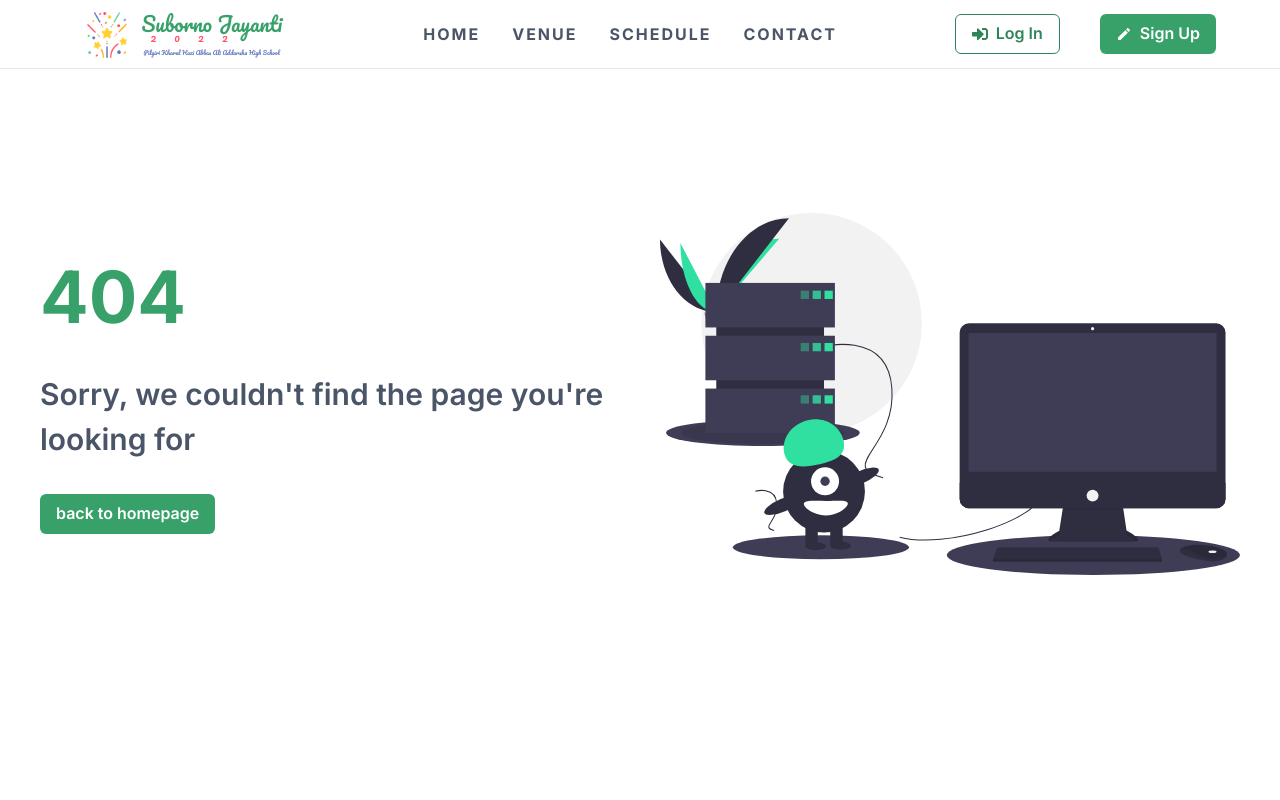
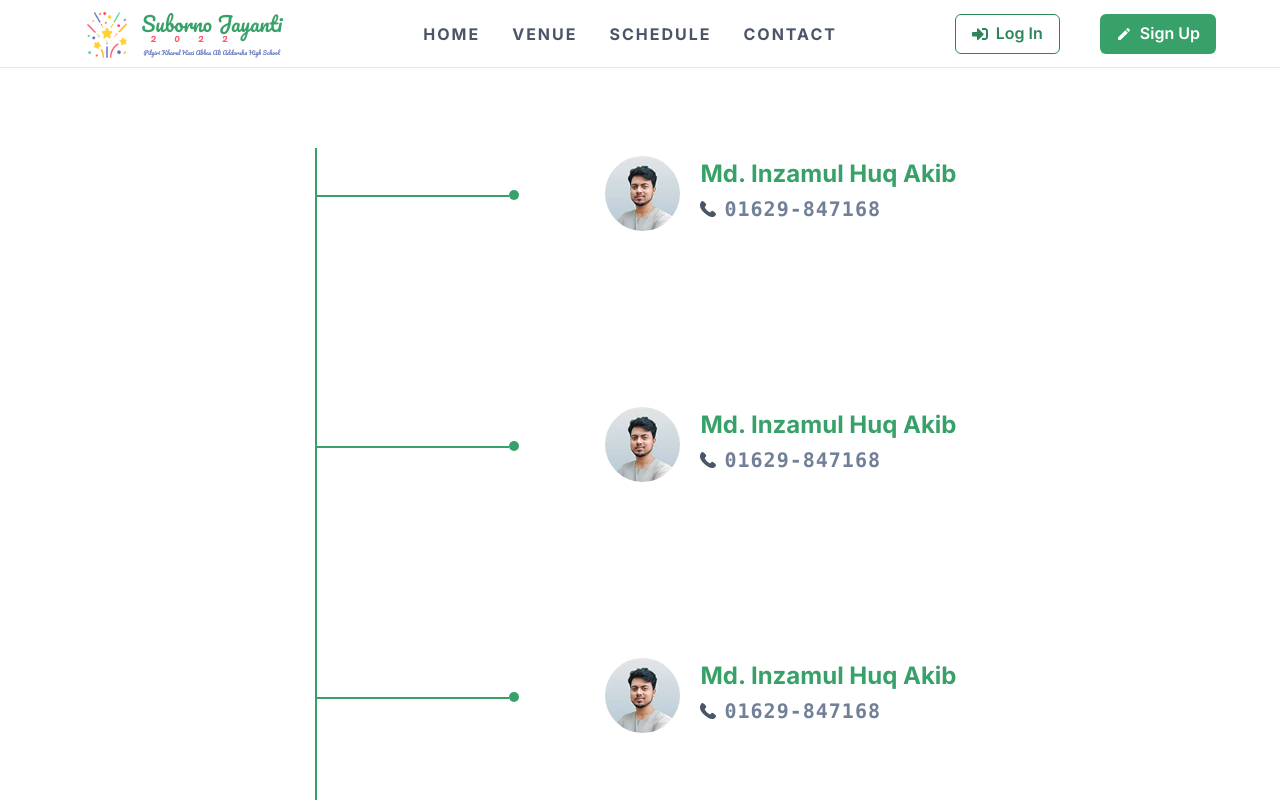
Before and after one commit to inaaki/pkhs_50, a React (Create React App) app: page /contact in a window 1280 px wide. Before the commit this address had no page. Shown: the top 800 px of the page. Built offline with nearby package versions, Linux system fonts and the light colour scheme.

Commit message:
create contact page with lazy routing

```diff
--- a/src/App.js
+++ b/src/App.js
@@ -5,6 +5,7 @@ import FullLoader from './components/loader/FullLoader';
 
 //code splitting
 const Home = lazy(() => import('./routes/Home'));
+const Contact = lazy(() => import('./routes/Contact'));
 const Login = lazy(() => import('./components/Login'));
 const SignUp = lazy(() => import('./components/SignUp'));
 const DashBoard = lazy(() => import('./routes/DashBoard'));
@@ -27,6 +28,7 @@ function App() {
       <Suspense fallback={<FullLoader />}>
         <Routes>
           <Route path="/" element={<Home />} />
+          <Route path="contact" element={<Contact />} />
           <Route
             path="login"
             element={
--- a/src/Theme/styles.js
+++ b/src/Theme/styles.js
@@ -36,6 +36,9 @@ const styles = {
         backgroundImage:
           'linear-gradient(to bottom, #276749, #68D391, #276749)',
       },
+      picture: {
+        flexShrink: 0,
+      },
     },
   },
 };
--- a/src/components/Navigation.jsx
+++ b/src/components/Navigation.jsx
@@ -1,5 +1,5 @@
 import { HStack, Link, Slide, Stack, VStack } from '@chakra-ui/react';
-import React, { useEffect } from 'react';
+import { useEffect } from 'react';
 import { Link as RouterLink } from 'react-router-dom';
 import { enableScroll } from '../utils/scroll';
 import User from './User';
@@ -50,7 +50,7 @@ function NavItems({ onClick, ...props }) {
     { title: 'home', path: '/' },
     { title: 'venue', path: '#venue' },
     { title: 'schedule', path: '#schedule' },
-    { title: 'contact', path: '#contact' },
+    { title: 'contact', path: 'contact' },
   ];
 
   return (
@@ -63,12 +63,12 @@ function NavItems({ onClick, ...props }) {
     >
       {NAV_ITEMS.map(({ title, path }) => (
         <Link
+          key={title}
           as={RouterLink}
           to={path}
-          key={title + path}
-          onClick={() => onClick && onClick()}
           variant="nav-link"
           {...props}
+          onClick={() => onClick && onClick()}
         >
           {title}
         </Link>
--- /dev/null
+++ b/src/components/Person.jsx
@@ -0,0 +1,49 @@
+import { PhoneIcon } from '@chakra-ui/icons';
+import { Heading, HStack, Text, VStack } from '@chakra-ui/react';
+import person_jpg from '../assets/images/person/akib/akib.jpg';
+import person_webp from '../assets/images/person/akib/akib.webp';
+import Picture from './Picture';
+
+//will be replaced by props
+const name = 'md. inzamul huq akib';
+const phone = '01629-847168';
+const src = person_jpg;
+const sources = [{ srcset: person_webp }, { srcset: person_jpg }];
+
+function Person() {
+  return (
+    <HStack spacing={5} p={2}>
+      <Picture
+        src={src}
+        sources={sources}
+        rounded="full"
+        w={'75px'}
+        h={'75px'}
+      />
+      <VStack align={'flex-start'} spacing={2}>
+        <Heading
+          as={'h3'}
+          fontSize={'2xl'}
+          color={'primary'}
+          textTransform="capitalize"
+          lineHeight={1}
+        >
+          {name}
+        </Heading>
+        <HStack>
+          <PhoneIcon color={'gray.600'} />
+          <Text
+            fontWeight={600}
+            fontSize={'xl'}
+            letterSpacing={'1px'}
+            as={'samp'}
+          >
+            {phone}
+          </Text>
+        </HStack>
+      </VStack>
+    </HStack>
+  );
+}
+
+export default Person;
--- /dev/null
+++ b/src/hoc/withNav.jsx
@@ -0,0 +1,7 @@
+import React from 'react';
+
+function withNav(Component) {
+  return props => <Component {...props} minH={'calc(100vh - 67.5px)'} />;
+}
+
+export default withNav;
--- /dev/null
+++ b/src/routes/Contact.jsx
@@ -0,0 +1,55 @@
+import { Box, Center, theme } from '@chakra-ui/react';
+import Person from '../components/Person';
+import withNav from '../hoc/withNav';
+
+function Contact(props) {
+  const borderColor = theme.colors.green['500'];
+  return (
+    <Center px={{ base: 5, md: 10 }} py={{ base: 10, md: 20 }} {...props}>
+      <Box
+        borderLeft={{ base: 0, md: `2px solid ${borderColor}` }}
+        sx={{
+          '&>*': {
+            ps: { base: 0, md: '22.5vw!important' },
+            mb: 40,
+            position: 'relative',
+            '&::after': {
+              content: "''",
+              width: '15vw',
+              height: '2px',
+              bg: borderColor,
+              position: 'absolute',
+              top: '52%',
+              left: 0,
+              display: { base: 'none', md: 'initial' },
+            },
+            '&::before': {
+              content: "''",
+              width: '10px',
+              height: '10px',
+              borderRadius: '50%',
+              bg: borderColor,
+              position: 'absolute',
+              top: '47%',
+              left: '15vw',
+              display: { base: 'none', md: 'initial' },
+            },
+          },
+          '&>*:last-child': {
+            mb: 0,
+          },
+        }}
+      >
+        <Person />
+        <Person />
+        <Person />
+        <Person />
+        <Person />
+        <Person />
+        <Person />
+      </Box>
+    </Center>
+  );
+}
+
+export default withNav(Contact);
```
Also changed, not shown: src/assets/images/person/akib/akib.jpg (added), src/assets/images/person/akib/akib.webp (added).
